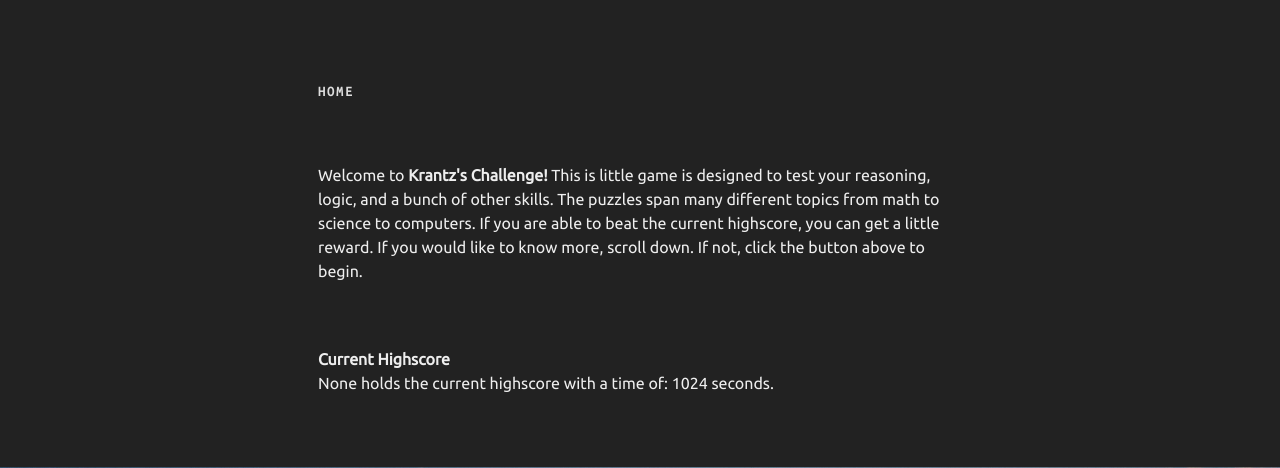
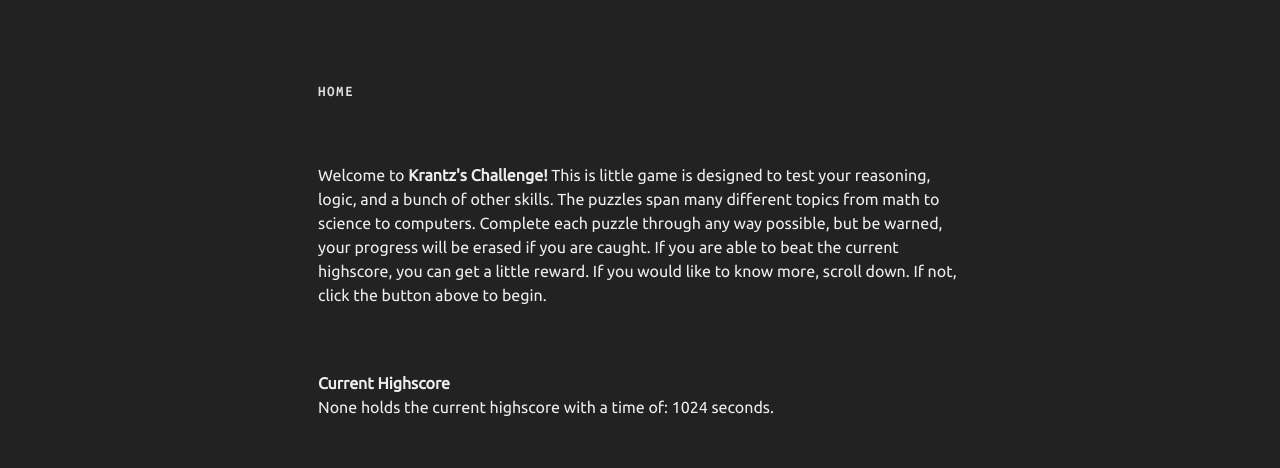
Before and after one commit to Krantz-Man/krantz-challenge, a Flask app: page /home in a window 1280 px wide. Shown: the part 812-1280 px from the top of the page. Run offline with Flask 2, Linux system fonts and the light colour scheme; some libraries are stand-ins or nearby versions; some web fonts are replaced.

Commit message:
Updated main page description

```diff
--- a/templates/index.html
+++ b/templates/index.html
@@ -72,7 +72,11 @@
 
             // Submit action for contact form
             $("#contact-submit").click(function() {
-                var values = {name: $("#InputName").val(), email: $("#InputEmail").val(), message: $("#Textarea").val()};
+                var values = {
+                    name: $("#InputName").val(),
+                    email: $("#InputEmail").val(),
+                    message: $("#Textarea").val()
+                };
                 $.ajax({
                     url: "https://formspree.io/krantzie124@gmail.com",
                     method: "POST",
@@ -204,7 +208,7 @@
                                     <!-- .entry-header -->
 
                                     <div class="entry-content">
-                                        <p>Welcome to <strong>Krantz's Challenge!</strong> This is little game is designed to test your reasoning, logic, and a bunch of other skills. The puzzles span many different topics from math to science to computers. If you are able to beat the current highscore, you can get a little reward. If you would like to know more, scroll down. If not, click the button above to begin.</p><br><br>
+                                        <p>Welcome to <strong>Krantz's Challenge!</strong> This is little game is designed to test your reasoning, logic, and a bunch of other skills. The puzzles span many different topics from math to science to computers. Complete each puzzle through any way possible, but be warned, your progress will be erased if you are caught. If you are able to beat the current highscore, you can get a little reward. If you would like to know more, scroll down. If not, click the button above to begin.</p><br><br>
                                         <strong>Current Highscore</strong><br>{{ name }} holds the current highscore with a time of: {{ time }} seconds.
                                     </div>
                                     <!-- .entry-content -->
```
